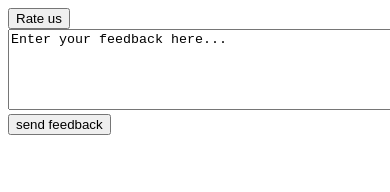
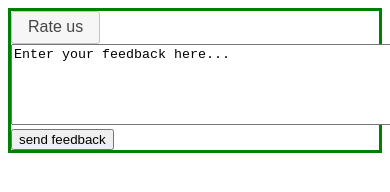
Before and after one commit to GontseNtshegi/AbsaWidget, a website: page public_html/index.html in a window 390 px wide. Shown: the top 192 px of the page. Drawn offline with nearby package versions, Linux system fonts and the light colour scheme.

Commit message:
Included Responsive for Desktop

```diff
--- a/public_html/index.html
+++ b/public_html/index.html
@@ -12,7 +12,9 @@ and open the template in the editor.
         <meta http-equiv="X-UA-Compatible" content="IE=edge,chrome=1">
         <meta name="HandheldFriendly" content="true">
         <link rel="stylesheet" href="style.css">
+        <link rel="stylesheet" href="//code.jquery.com/ui/1.12.1/themes/base/jquery-ui.css">
         <script src="https://ajax.googleapis.com/ajax/libs/jquery/3.1.1/jquery.min.js"></script>
+        <script src="https://code.jquery.com/ui/1.12.1/jquery-ui.js"></script>
         <script>
 
             $(document).ready(function(){
@@ -33,8 +35,9 @@ and open the template in the editor.
         </script>
     </head>
     <body>
-        <div class="button" id="button"><button name="rate" >Rate us</button></div>
-      <span class="starRating" id="star">
+    <div>
+       <button name="rate" class="ui-button ui-widget ui-corner-all">Rate us</button>
+         <span class="starRating" id="star">
         <input id="star1" type="radio" name="rating" value="1">
         <label for="star1">1</label>
         <input id="star2" type="radio" name="rating" value="2">
@@ -45,12 +48,13 @@ and open the template in the editor.
         <label for="star4">4</label>
         <input id="star5" type="radio" name="rating" value="5">
         <label for="star5">5</label>
-      </span>
-        <div class="feedback" id="formDiv">
+         </span>
+         <div class="feedback" id="formDiv">
             <textarea rows="5" cols="50" form="feedbackform">Enter your feedback here...</textarea>
             <form name="feedbackform" action="">
             <input type="submit" value="send feedback">
-        </form>
-        </div>
+          </form>
+          </div>
+    </div>
     </body>
 </html>
--- a/public_html/style.css
+++ b/public_html/style.css
@@ -1,3 +1,10 @@
+body{
+    border: 3px solid green;
+}
+
+
+
+@media screen and (min-device-width:1600px) and (max-device-width:2000px) { /***** For Desktop Screens *****/
 .starRating:not(old){
   display        : inline-block;
   width          : 7.5em;
@@ -35,8 +42,6 @@
 .starRating:not(:hover) > :checked ~ label:before{
   opacity : 1;
      }
-
-@media (min-device-width:600px){
 textarea#area {
 	width: 600px;
 	height: 120px;
```
Lines whose indentation alone changed are shown as unchanged.
